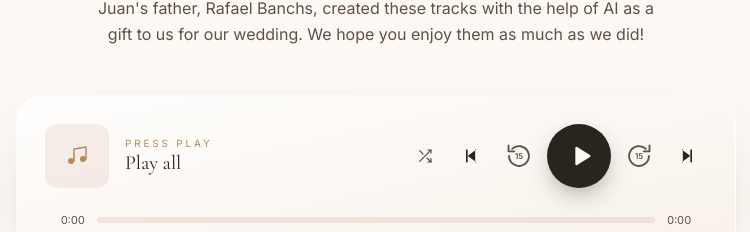
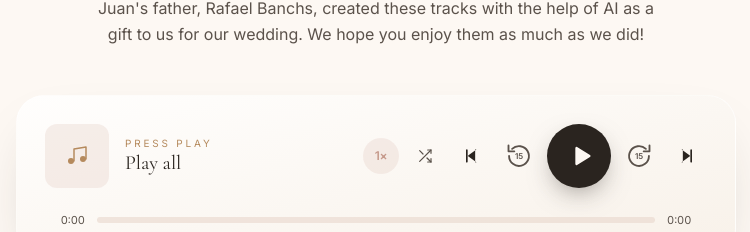
Before and after one commit to juanbanchs/allison-juan-wedding-music, a React (Vite) app: page / in a window 1280 px wide. Shown: the part 1040-1272 px from the top of the page, without its empty margins (264-1014 px from the left). Built offline with nearby package versions, Linux system fonts and the light colour scheme.

Commit message:
Add play-once toggle to the left of shuffle
When enabled (default), playback stops at the end of the current track
instead of advancing to the next. The audio rewinds to 0 so pressing
play replays from the start. Toggling it off restores the previous
auto-advance behavior.

```diff
--- a/src/App.tsx
+++ b/src/App.tsx
@@ -64,11 +64,13 @@ export default function App() {
               currentTime: player.currentTime,
               duration: player.duration,
               shuffle: player.shuffle,
+              playOnce: player.playOnce,
             }}
             controls={{
               playIndex: player.playIndex,
               togglePlayPause: player.togglePlayPause,
               toggleShuffle: player.toggleShuffle,
+              togglePlayOnce: player.togglePlayOnce,
               next: player.next,
               prev: player.prev,
               skipBy: player.skipBy,
--- a/src/GlobalPlayer.tsx
+++ b/src/GlobalPlayer.tsx
@@ -17,7 +17,7 @@ function formatTime(seconds: number) {
 
 export function GlobalPlayer({ tracks, state, controls }: GlobalPlayerProps) {
   const trackRef = useRef<HTMLDivElement | null>(null)
-  const { activeIndex, isPlaying, currentTime, duration, shuffle } = state
+  const { activeIndex, isPlaying, currentTime, duration, shuffle, playOnce } = state
 
   const activeTrack = activeIndex !== null ? tracks[activeIndex] : null
   const isIdle = activeIndex === null
@@ -84,6 +84,22 @@ export function GlobalPlayer({ tracks, state, controls }: GlobalPlayerProps) {
           </div>
 
           <div className="flex shrink-0 items-center justify-end gap-1 sm:gap-2">
+            <button
+              type="button"
+              onClick={controls.togglePlayOnce}
+              aria-label={playOnce ? 'Disable play once' : 'Enable play once'}
+              aria-pressed={playOnce}
+              className={`grid h-9 w-9 place-items-center rounded-full transition-colors ${
+                playOnce
+                  ? 'bg-[var(--color-rose)]/15 text-[var(--color-rose)]'
+                  : 'text-[var(--color-ink-soft)] hover:text-[var(--color-ink)]'
+              }`}
+            >
+              <span className="font-sans text-[12px] font-semibold leading-none tracking-tight">
+                1×
+              </span>
+            </button>
+
             <button
               type="button"
               onClick={controls.toggleShuffle}
--- a/src/usePlayback.ts
+++ b/src/usePlayback.ts
@@ -10,6 +10,7 @@ export type PlaybackControls = {
   playIndex: (index: number, options?: PlayOptions) => void
   togglePlayPause: () => void
   toggleShuffle: () => void
+  togglePlayOnce: () => void
   next: () => void
   prev: () => void
   skipBy: (seconds: number) => void
@@ -22,6 +23,7 @@ export type PlaybackState = {
   currentTime: number
   duration: number
   shuffle: boolean
+  playOnce: boolean
 }
 
 function buildShuffleOrder(length: number, startIdx: number): number[] {
@@ -79,6 +81,7 @@ export function usePlayback(tracks: Track[]) {
   const [currentTime, setCurrentTime] = useState(0)
   const [duration, setDuration] = useState(0)
   const [shuffle, setShuffle] = useState(false)
+  const [playOnce, setPlayOnce] = useState(true)
 
   const tracksRef = useRef(tracks)
   tracksRef.current = tracks
@@ -88,6 +91,9 @@ export function usePlayback(tracks: Track[]) {
 
   const shuffleRef = useRef(shuffle)
   shuffleRef.current = shuffle
+
+  const playOnceRef = useRef(playOnce)
+  playOnceRef.current = playOnce
 
   const shuffleOrderRef = useRef<number[]>([])
   const shufflePositionRef = useRef(0)
@@ -217,6 +223,10 @@ export function usePlayback(tracks: Track[]) {
     })
   }, [])
 
+  const togglePlayOnce = useCallback(() => {
+    setPlayOnce((p) => !p)
+  }, [])
+
   useEffect(() => {
     const audio = audioRef.current
     if (!audio) return
@@ -225,7 +235,13 @@ export function usePlayback(tracks: Track[]) {
     const onPause = () => setIsPlaying(false)
     const onTime = () => setCurrentTime(audio.currentTime)
     const onMeta = () => setDuration(audio.duration)
-    const onEnded = () => next()
+    const onEnded = () => {
+      if (playOnceRef.current) {
+        audio.currentTime = 0
+        return
+      }
+      next()
+    }
 
     audio.addEventListener('play', onPlay)
     audio.addEventListener('pause', onPause)
@@ -312,11 +328,12 @@ export function usePlayback(tracks: Track[]) {
     }
   }, [playIndex])
 
-  const state: PlaybackState = { activeIndex, isPlaying, currentTime, duration, shuffle }
+  const state: PlaybackState = { activeIndex, isPlaying, currentTime, duration, shuffle, playOnce }
   const controls: PlaybackControls = {
     playIndex,
     togglePlayPause,
     toggleShuffle,
+    togglePlayOnce,
     next,
     prev,
     skipBy,
```
